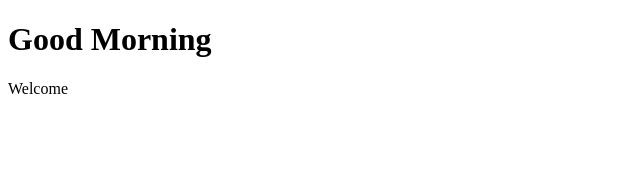
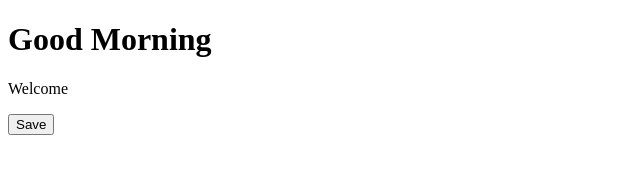
Before and after one commit to justdocheck/CSS-file, a plain HTML site: page Zomata/index.html in a window 1280 px wide. Shown: the whole page, without its empty margins (0-640 px from the left). Drawn offline with Linux system fonts and the light colour scheme.

Commit message:
added button

```diff
--- a/Zomata/index.html
+++ b/Zomata/index.html
@@ -8,5 +8,6 @@
 <body>
     <h1>Good Morning</h1>
     <p>Welcome</p>
+    <button>Save</button>
 </body>
 </html>
```
